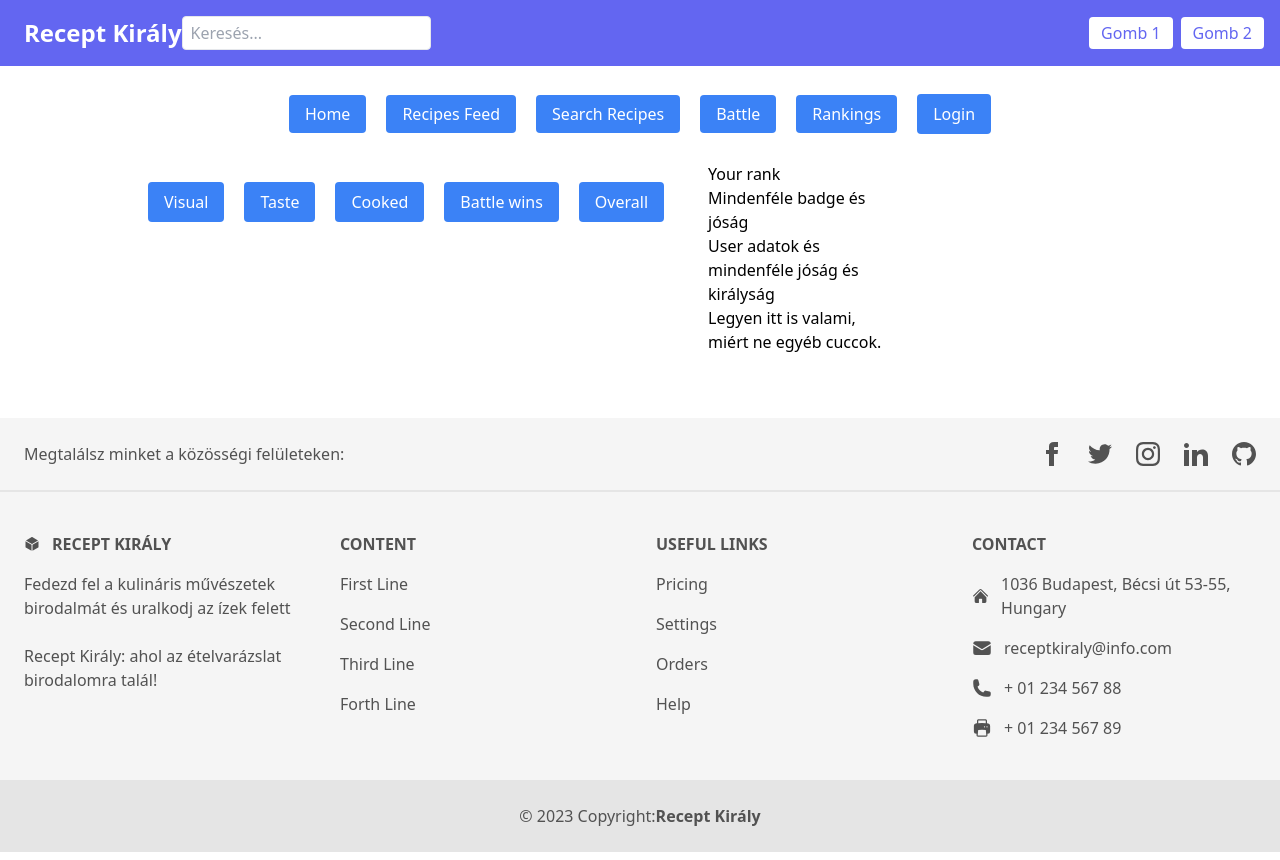
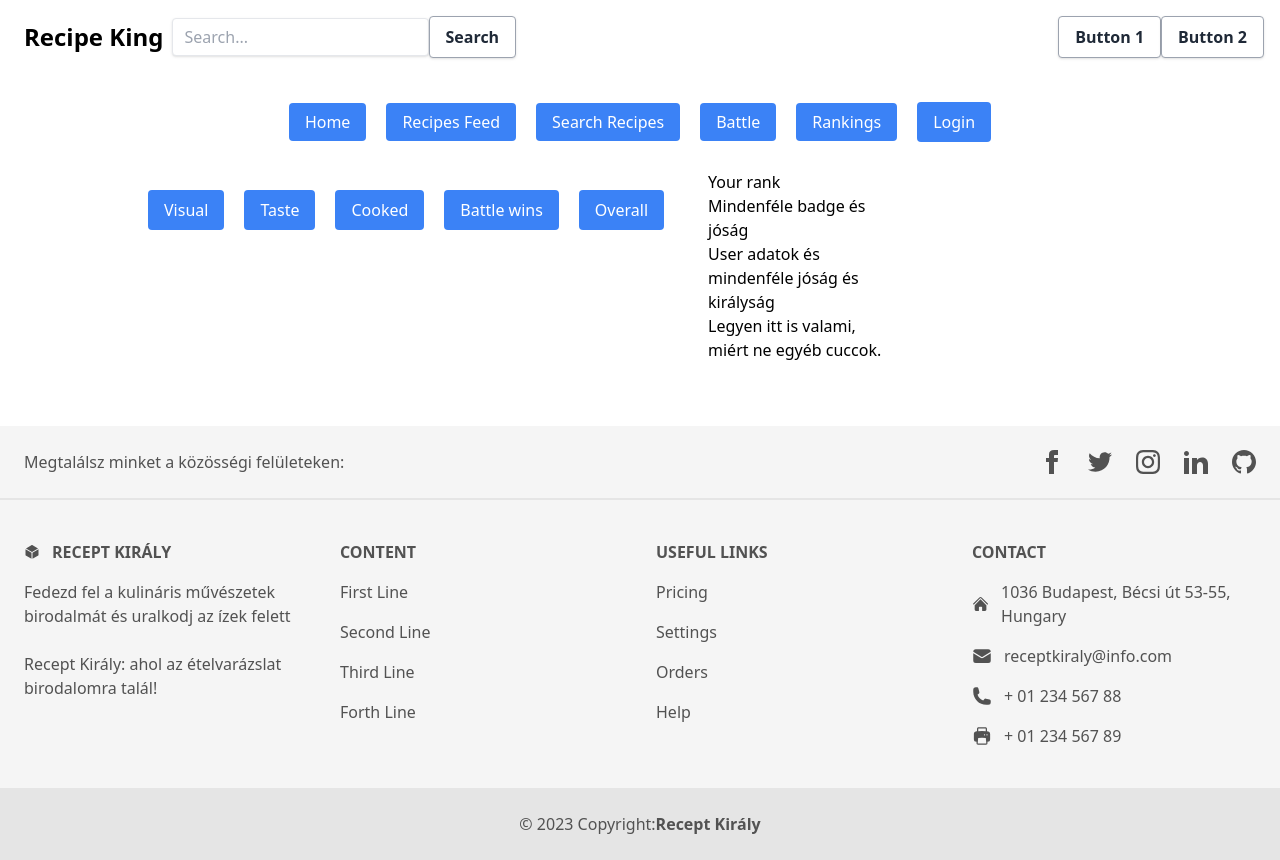
Before and after one commit to progmatic-fs-2023/receptkiraly, a React (Vite) app in the folder client/: page /rankings in a window 1280 px wide. Built offline with nearby package versions, Linux system fonts and the light colour scheme.

Commit message:
Formázás tailwindel 1.0

```diff
--- a/client/src/components/Banner.jsx
+++ b/client/src/components/Banner.jsx
@@ -1,17 +1,37 @@
 function Banner() {
   return (
-    <div className="flex items-center justify-between bg-indigo-500 p-4">
+    <div className="flex items-center justify-between p-4">
+      <div className="flex flex-row">
       <div className="flex items-center">
-        <h1 className="text-2xl font-bold text-white ml-2">Recept Király</h1>
+        <h1 className="text-2xl font-bold text-black ml-2 mr-2">Recipe King</h1>
+      </div>
+      <div className="flex items-center">
         <input
           type="text"
-          placeholder="Keresés..."
-          className="px-2 py-1 mr-2 rounded border"
+          placeholder="Search..."
+          className="shadow appearance-none border rounded w-full py-2 px-3 text-gray-700 leading-tight focus:outline-none focus:shadow-outline"
         />
+        <button
+          type="button"
+          className="bg-white hover:bg-gray-100 text-gray-800 font-semibold py-2 px-4 border border-gray-400 rounded shadow"
+        >
+          Search
+        </button>
+      </div>
       </div>
       <div className="flex items-center">
-        <button type="button" className="px-3 py-1 bg-white text-indigo-500 rounded">Gomb 1</button>
-        <button type="button" className="px-3 py-1 bg-white text-indigo-500 rounded ml-2">Gomb 2</button>
+        <button
+          type="button"
+          className="bg-white hover:bg-gray-100 text-gray-800 font-semibold py-2 px-4 border border-gray-400 rounded shadow"
+        >
+          Button 1
+        </button>
+        <button
+          type="button"
+          className="bg-white hover:bg-gray-100 text-gray-800 font-semibold py-2 px-4 border border-gray-400 rounded shadow"
+        >
+          Button 2
+        </button>
       </div>
     </div>
   );
```
